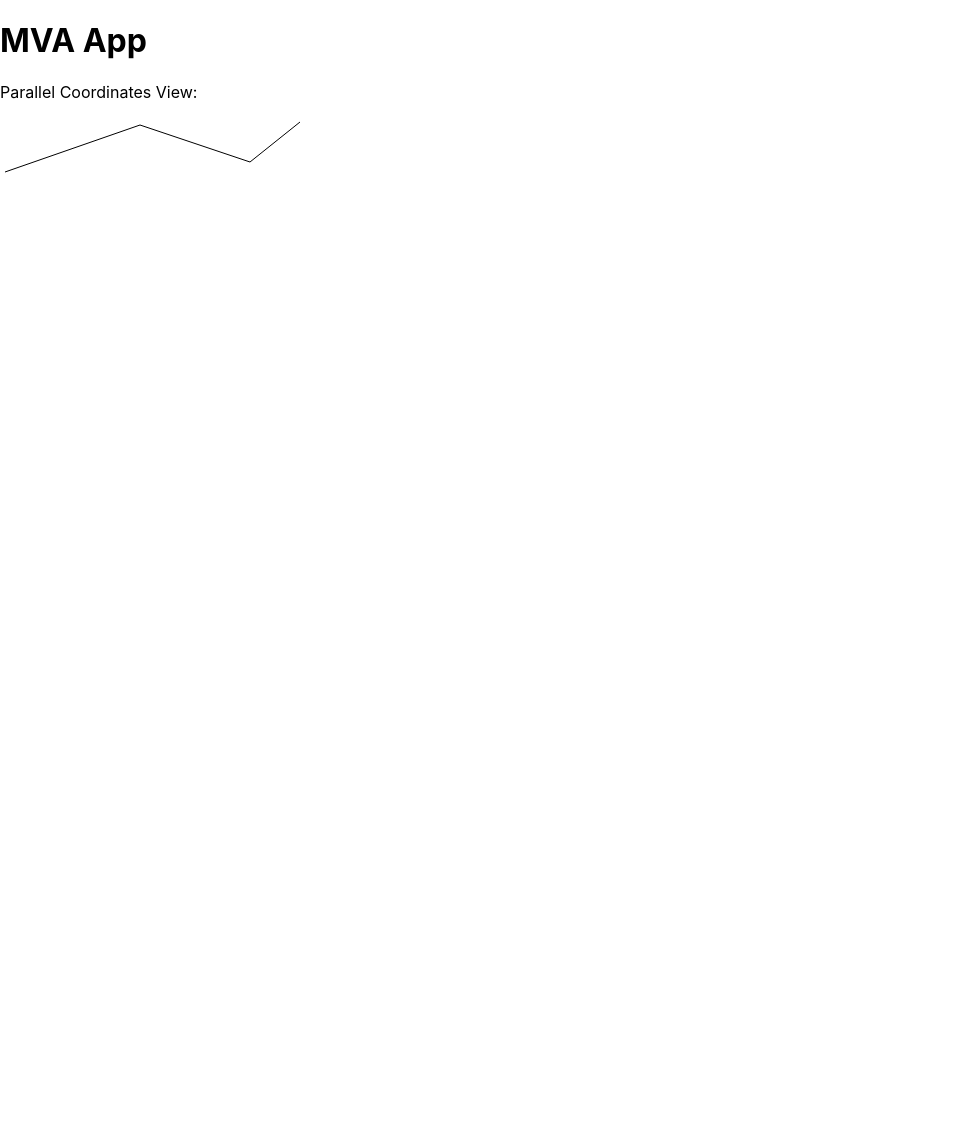
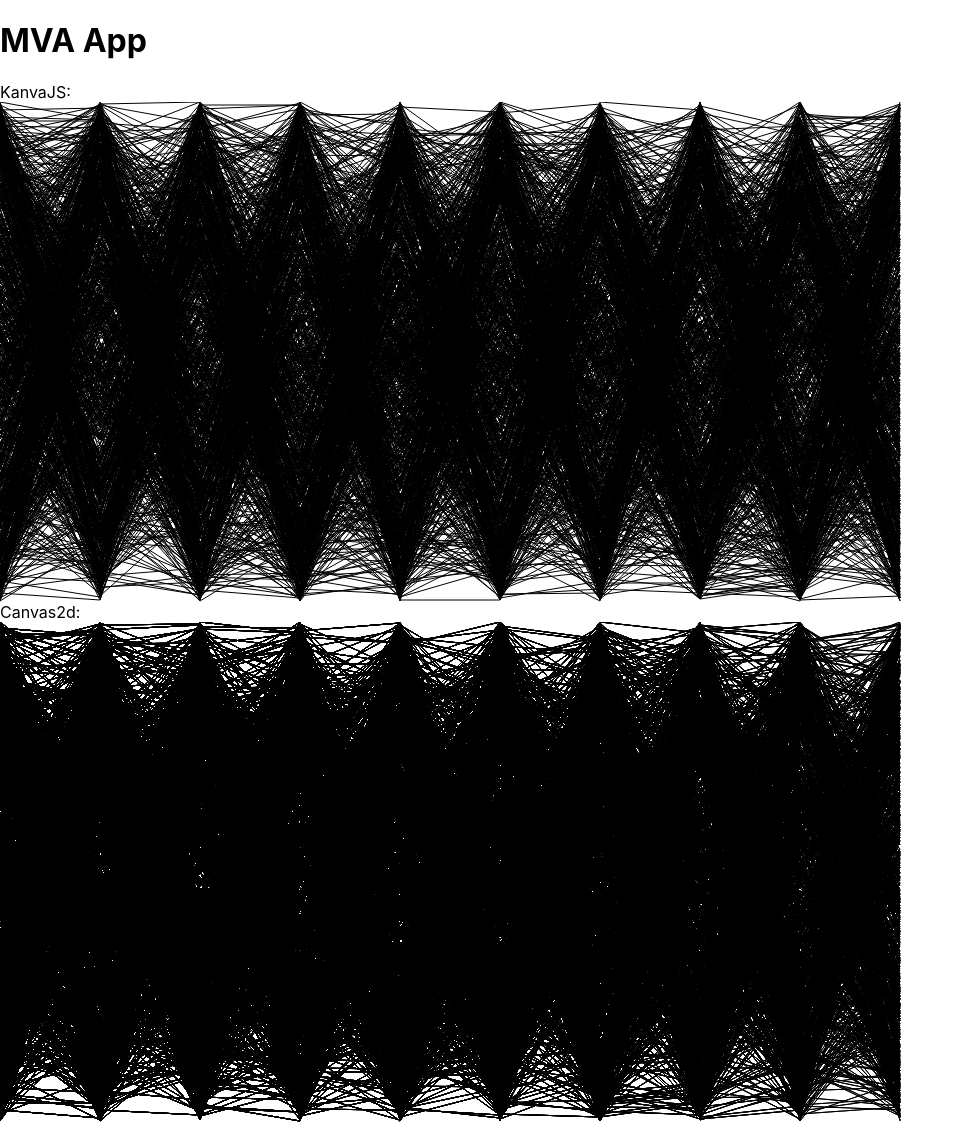
Before and after one commit to ozbej/mva-app-react, a React (Create React App) app: page / in a window 1280 px wide. Shown: the whole page, without its empty margins (0-964 px from the left). Before the commit the page ends 902 px from the top, so only its background shows below. Built offline with nearby package versions, Linux system fonts and the light colour scheme.

Commit message:
Finished KanvaJS and added Canvas2d parallel coordinates

```diff
--- a/src/App.tsx
+++ b/src/App.tsx
@@ -1,11 +1,13 @@
 import React from 'react';
 import ParallelCoordinatesKanva from './components/ParallelCoordinatesKanva';
+import ParallelCoordinatesCanvas2d from './components/ParallelCoordinatesCanvas2d';
 
 function App() {
   return (
     <div className="App">
       <h1>MVA App</h1>
       <ParallelCoordinatesKanva />
+      <ParallelCoordinatesCanvas2d />
     </div>
   );
 }
--- /dev/null
+++ b/src/components/ParallelCoordinatesCanvas2d.tsx
@@ -0,0 +1,37 @@
+import React, { useRef, useEffect } from 'react';
+
+let data: any[] = [];
+
+for (let i: number = 0; i < 1000; i++) {
+  data.push(Array.from({length: 10}, () => Math.floor(Math.random() * 500)));
+}
+
+const ParallelCoordinatesCanvas2d = () => {
+  let ref: any = useRef(null);
+
+  useEffect(() => {
+    let canvas: any = ref.current;
+    let context: any = canvas.getContext("2d");
+
+    data.forEach((dataItem: number[], i: number) => {
+      context.lineWidth = 1;
+      context.beginPath();
+      for (let i = 0; i < dataItem.length; i++) {
+        context.lineTo(i*100, dataItem[i]);
+        context.moveTo(i*100, dataItem[i]);
+        context.stroke();
+        context.closePath();
+      }
+    });
+  })
+
+  return <div style={{width: '1000px', height: '500px'}}>
+    <div>Canvas2d:</div>
+    <canvas
+    ref={ref}
+    width={1000}
+    height={500} />
+  </div>
+}
+
+export default ParallelCoordinatesCanvas2d;
--- a/src/components/ParallelCoordinatesKanva.tsx
+++ b/src/components/ParallelCoordinatesKanva.tsx
@@ -3,28 +3,40 @@ import { Stage, Layer, Group, Line } from 'react-konva';
 
 let data: any[] = [];
 
-for (let i: number = 0; i < 100; i++) {
-  data.push(Array.from({length: 10}, () => Math.floor(Math.random() * 40)));
+for (let i: number = 0; i < 1000; i++) {
+  data.push(Array.from({length: 10}, () => Math.floor(Math.random() * 500)));
 }
 
 class ParallelCoordinatesKanva extends React.Component {
 
+  getLine(line: number[]): number[] {
+    let lineNew: number[] = [];
+    for (let i: number = 0; i < line.length; i++) {
+      lineNew.push(i*100);
+      lineNew.push(line[i]);
+    }
+    return lineNew;
+  }
+
   render() {
     return <>
-      <div>Parallel Coordinates View:</div>
-      <Stage width={window.innerWidth} height={window.innerHeight}>
+      <div>KanvaJS:</div>
+      <Stage width={1000} height={500}>
         <Layer>
           <Group>
-            <Line
-              points={[5, 70, 140, 23, 250, 60, 300, 20]}
-              stroke={'black'}
-              strokeWidth={1}
-            />
+            {data.map((dataItem: number[], i: number) => {
+              return <Line
+                key={i}
+                points={this.getLine(dataItem)}
+                stroke={'black'}
+                strokeWidth={1}
+              />
+            })}
           </Group>
-      </Layer>
+        </Layer>
       </Stage>
-    </>;
-  }
+    </>
+  };
 }
 
 export default ParallelCoordinatesKanva;
```
